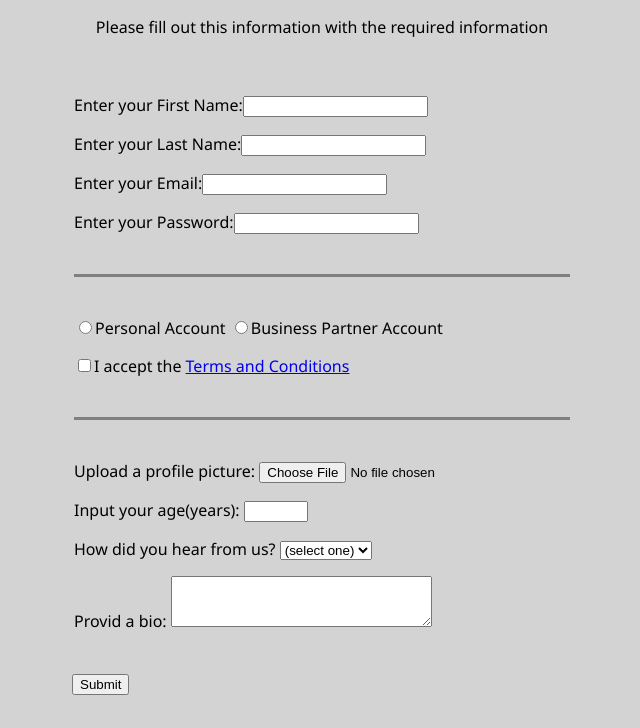
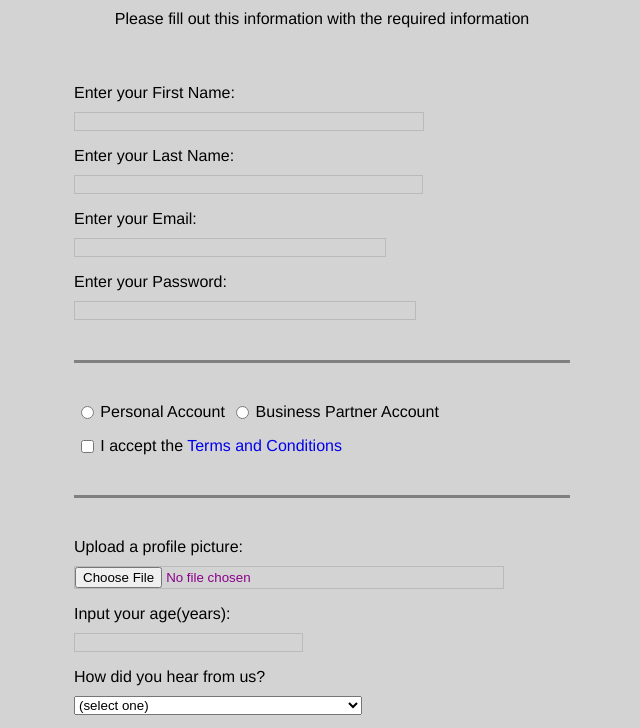
Before and after one commit to regiem14/regie-html-form, a plain HTML site: page index.html in a window 1280 px wide. Shown: the part 91-819 px from the top of the page, without its empty margins (318-958 px from the left). Drawn offline with Linux system fonts and the light colour scheme.

Commit message:
Apply some basic styling to input textarea element

```diff
--- a/css/styles.css
+++ b/css/styles.css
@@ -4,7 +4,7 @@ body{
     height: 100vh;
     margin: 0;
     color: black;
-    font-family: 'Segoe UI', Tahoma, Geneva, Verdana, sans-serif;
+    font-family: 'Franklin Gothic Medium', 'Arial Narrow', Arial, sans-serif;
     font-size: 16px;
 }
 
@@ -18,6 +18,7 @@ form{
     max-width: 500px;
     min-width: 300px;
     width: 60vw;
+    padding-bottom: 2em;
 }
 
 fieldset{
@@ -29,12 +30,40 @@ fieldset{
 fieldset:last-of-type{
     border-bottom: none;
 }
+
 label{
     display: inline-block;
     margin: 0.5rem 0;
     /* background-color: rgb(202, 202, 253); */
 }
 
-textarea::placeholder{
-    color: black;
+input,textarea,select{
+    width: 100%;
+    margin: 10px 0 0;
 }
+
+input,textarea{
+    background-color: lightgray;
+    border: 1px solid rgb(187, 186, 186);
+    color: darkmagenta;
+}
+
+.inline{
+    width: unset;
+    margin: 0 0.5em 0;
+    vertical-align: middle;
+}
+
+textarea{
+    color: green;
+}
+
+input[type="submit"]{
+    display: block;
+    width: 60%;
+    margin: 0 auto;
+}
+
+a{
+     text-decoration: none;
+}
--- a/index.html
+++ b/index.html
@@ -19,9 +19,9 @@
             <label for="#">Enter your Password:<input type="password" name="password" minlength="8" pattern="[a-z0-5{8,}]" required> </label>
         </fieldset>
         <fieldset>
-            <label for="#"><input type="radio" name="account-type" id="">Personal Account</label>
-            <label for="#"><input type="radio" name="account-type" id="">Business Partner Account</label>
-            <label for="#"><input type="checkbox" required>I accept the <a href="#">Terms and Conditions</a></label>
+            <label for="#"><input class="inline" type="radio" name="account-type" id="">Personal Account</label>
+            <label for="#"><input class="inline" type="radio" name="account-type" id="">Business Partner Account</label>
+            <label for="#"><input class="inline" type="checkbox" required>I accept the <a href="#">Terms and Conditions</a></label>
         </fieldset>
         <fieldset>
             <label>Upload a profile picture: <input type="file" name="fileUpload"></label>
```
